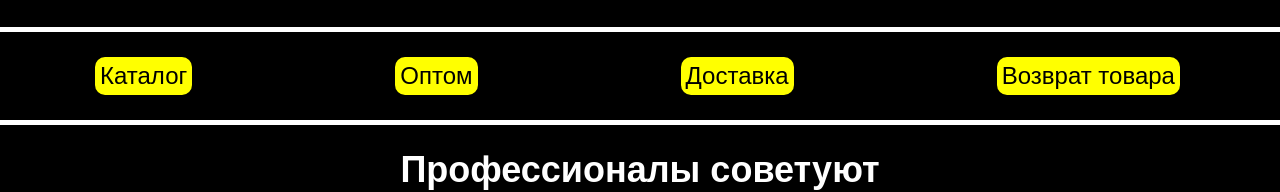
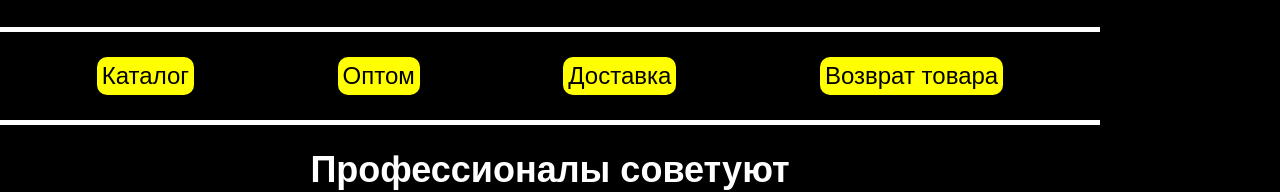
Before and after one commit to sashae12/leson6.4, a plain HTML site: page index.html in a window 1280 px wide. Shown: the part 313-505 px from the top of the page. Drawn offline with Linux system fonts and the light colour scheme.

Commit message:
Update style.css

```diff
--- a/style.css
+++ b/style.css
@@ -3,6 +3,7 @@ body {
     background-color: black;
     margin: 0px;
     padding: 0px;
+    width: 1100;
 }
 
 header {
@@ -24,9 +25,9 @@ header {
 nav {
     border-top: 5px solid white;
     border-bottom: 5px solid white;
-    padding: 25px 100px 25px 95px;
+    padding: 25px;
     display: flex;
-    justify-content: space-between;
+    justify-content: space-around;
 }
 
 .nav-link {
```
